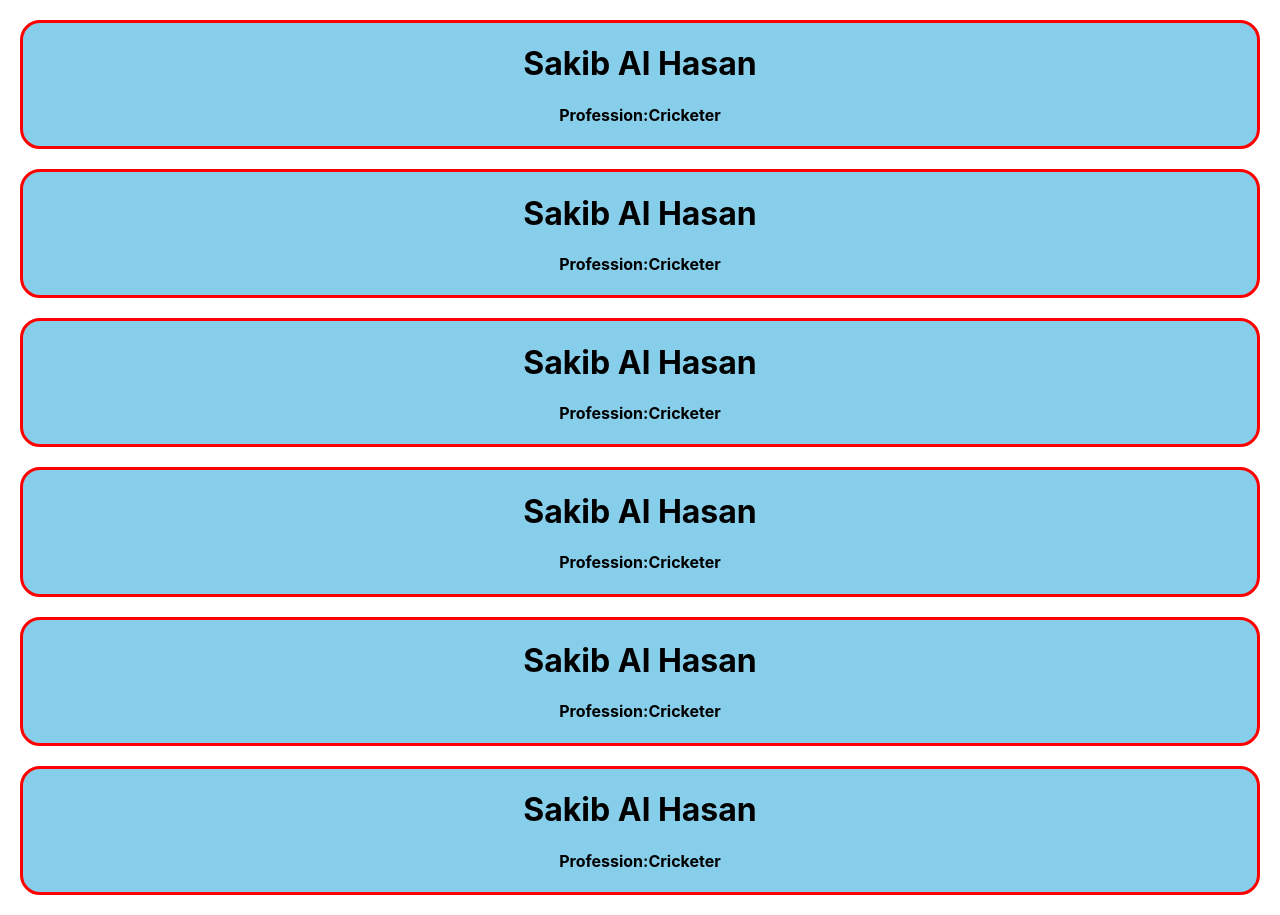
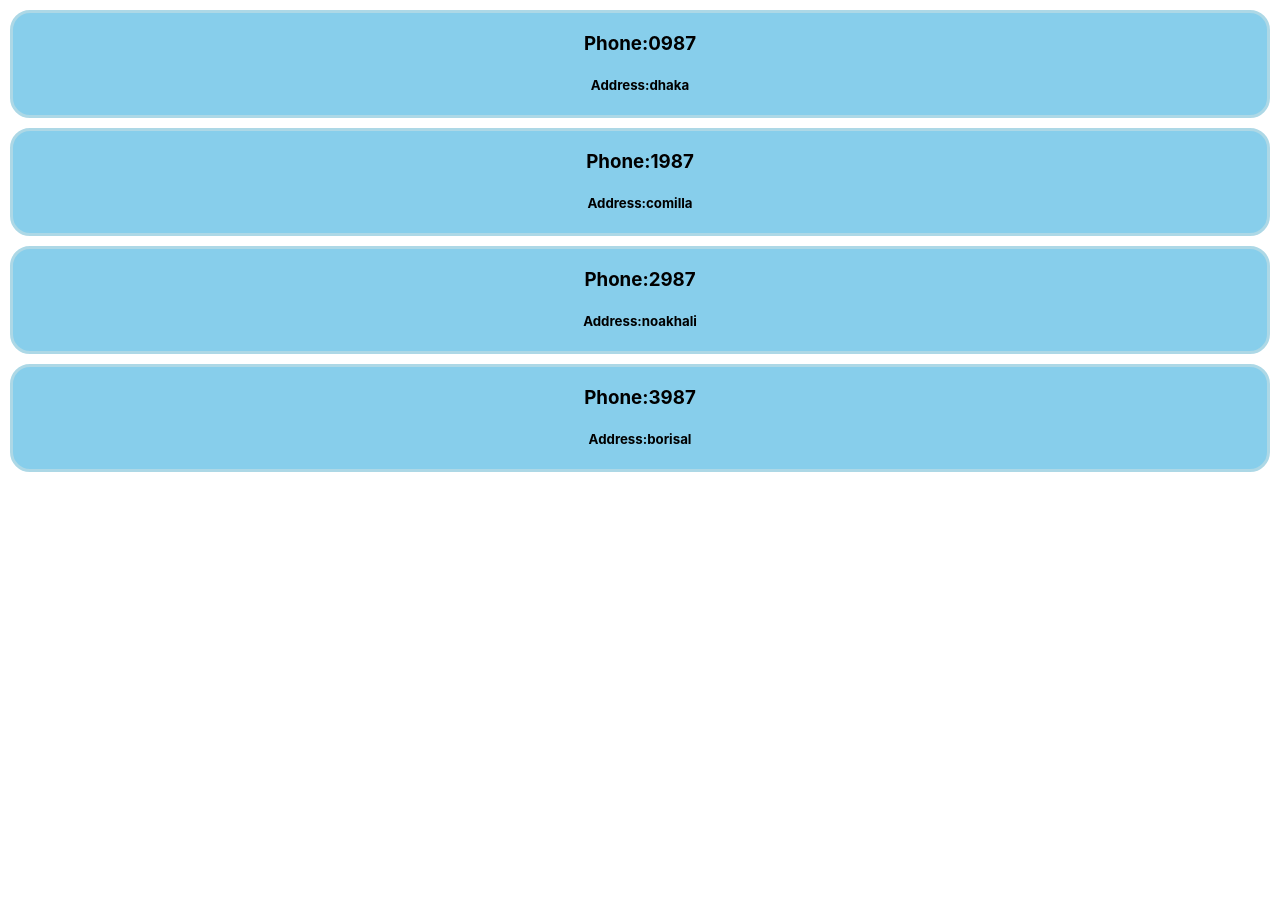
Before and after one commit to Ishtiaque1997/module-45, a React (Create React App) app: page / in a window 1280 px wide. After the commit the page ends 800 px from the top, so only its background shows below. Built offline with nearby package versions, Linux system fonts and the light colour scheme.

Commit message:
component-going-onnnnn

```diff
--- a/src/App.css
+++ b/src/App.css
@@ -41,7 +41,7 @@
   padding: 10px;
   border-radius: 20px;
 }
-.Person {
+.person {
   background-color: skyblue;
   border: 3px solid lightblue;
   border-radius: 20px;
--- a/src/App.js
+++ b/src/App.js
@@ -20,32 +20,40 @@ function App() {
   //1. externally 2. accessing as an object 3. internally with double curly braces
   return (
     <div className="App">
-      <Person/>
-      <Person/>
-       <Person/>
-      <Person/>
-       <Person/>
-      <Person/>
+      {/* <Person name='sakib'nayika='Shabnur'></Person>
+      <Person name='Jasim'nayika='Shabana'></Person>
+      <Person name='Shakil' nayika='Popi'></Person>      */}
+
+     <Friend phone='0987' address='dhaka'></Friend>
+     <Friend phone='1987'address='comilla'></Friend>
+     <Friend phone='2987'address='noakhali'></Friend>
+     <Friend phone='3987'address='borisal'></Friend>
     </div>
   );
 }
-function Person(){
+function Person(props){
+  console.log(props)
   const person={
     backgroundColor:'skyblue',
     border:'3px solid red',
     margin:'20px',
-    borderRadius:'20px'
+    borderRadius:'10px'
 
   }
   return (
-  <div style={{backgroundColor:'skyblue',
-    border:'3px solid red',
-    margin:'20px',
-    borderRadius:'20px'}}>
-    <h1>Sakib Al Hasan</h1>
-    <h4>Profession:Cricketer</h4>
+  <div style={person}>
+    <h1>{props.name}</h1>
+    <h3>{props.nayika}</h3>
+    <h4>Profession:Actor</h4>
   </div>
   )
 }
-
+function Friend(props){
+  return (
+    <div className='person'>
+      <h3>Phone:{props.phone}</h3>
+      <h5>Address:{props.address} </h5>
+    </div>
+  )
+}
 export default App;
```
